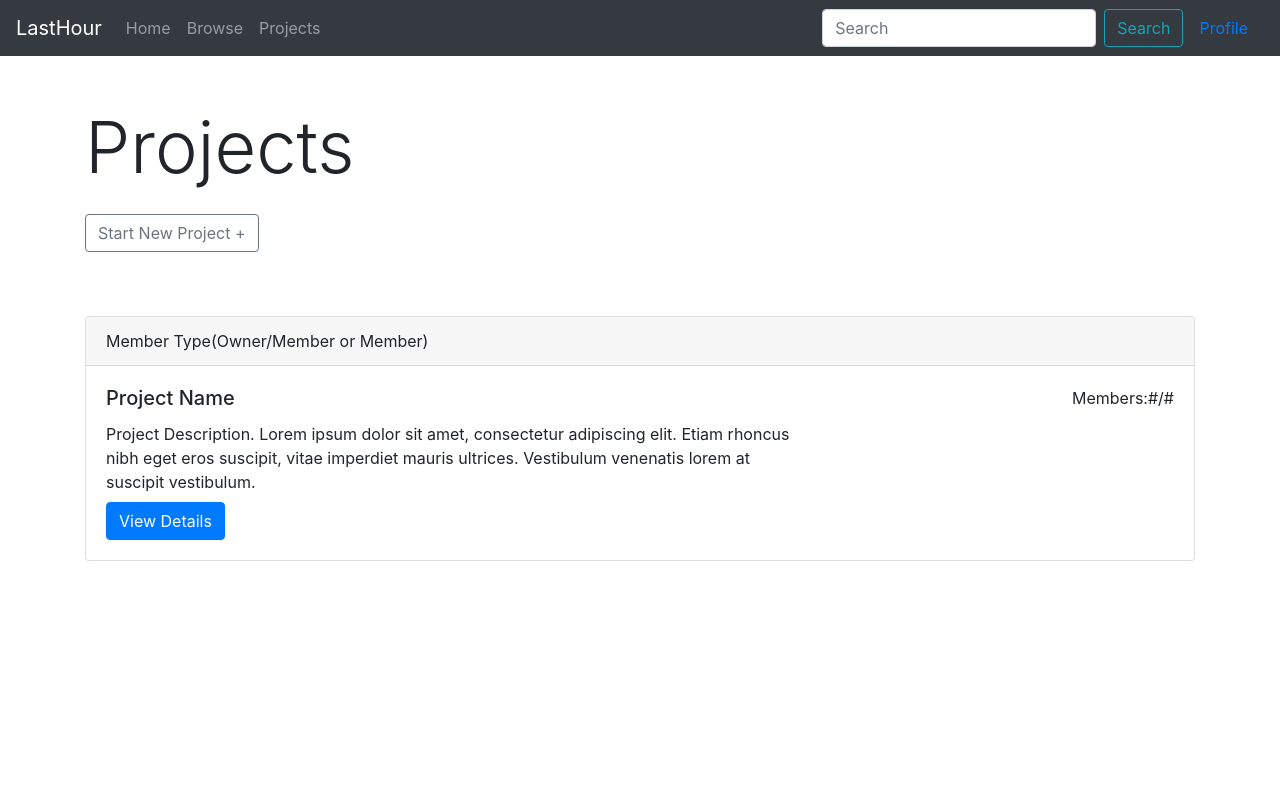
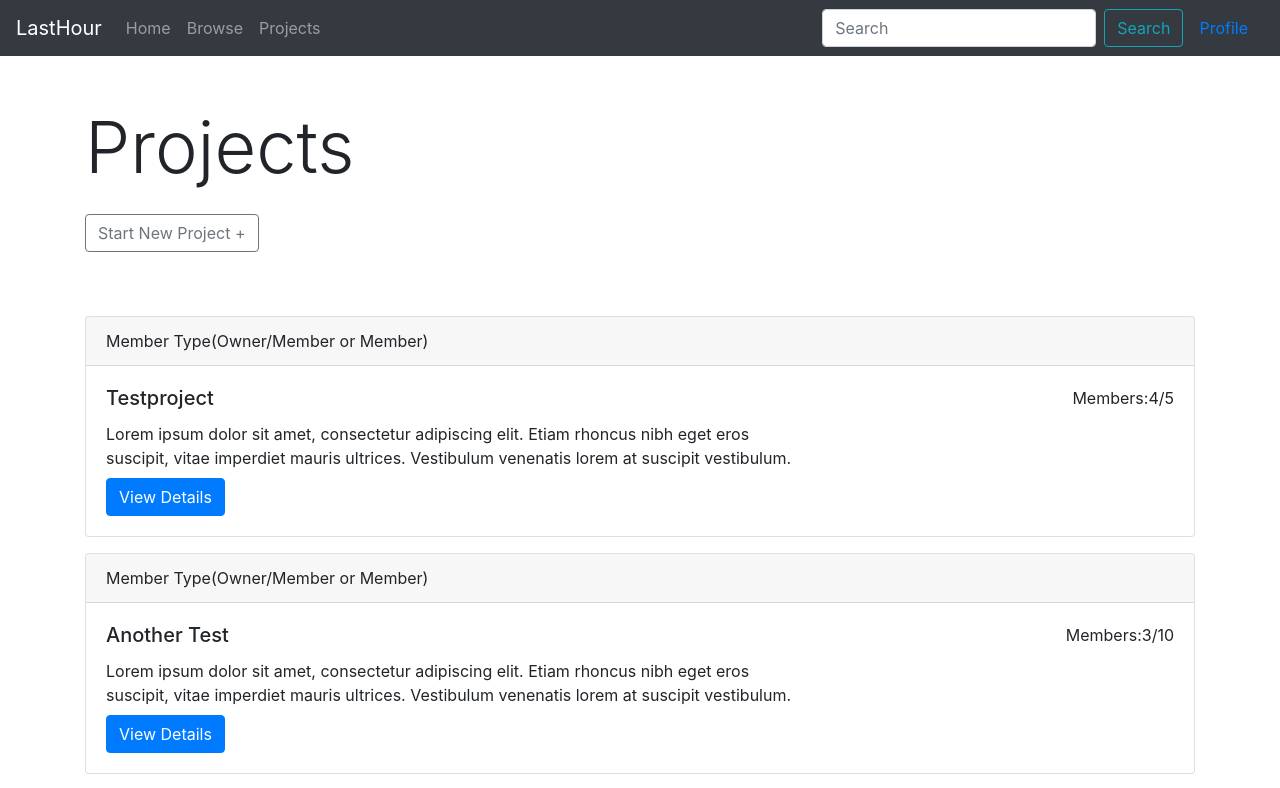
Before and after one commit to PrasanSD/SwampHack, a React (Create React App) app in the folder project-partner-finder/: page /projects in a window 1280 px wide. Shown: the top 788 px of the page. Built offline with nearby package versions, Linux system fonts and the light colour scheme; no server answers; sample sign-in values are in the browser's storage.

Commit message:
Addition of project json

```diff
--- a/project-partner-finder/src/ProjectPage.js
+++ b/project-partner-finder/src/ProjectPage.js
@@ -0,0 +1,45 @@
+import React from "react";
+
+export default function ProjectPage({ projects }) {
+  return (
+    <>
+      <div className="container">
+        <h1 class="display-3 mt-5">Projects</h1>
+
+        <a type="button" class="btn btn-outline-secondary mt-3 mb-5">
+          Start New Project +
+        </a>
+      </div>
+
+      {projects.length > 0 &&
+        projects.map((value, index) => (
+          <div class="container">
+            <div class="card mt-3">
+              <div class="card-header">
+                <span>Member Type(Owner/Member or Member)</span>
+              </div>
+              <div class="card-body">
+                <div class="row">
+                  <div class="col-8">
+                    <h5 class="card-title">{value.name}</h5>
+                  </div>
+                  <div class="col-4 d-flex card-text justify-content-end">
+                    Members: <span>{value.currentMembers}</span>/
+                    <span>{value.maxLimit}</span>{" "}
+                  </div>
+                </div>
+                <div class="row">
+                  <div class="col-8">
+                    <p class="card-text">{value.description}</p>
+                  </div>
+                </div>
+                <a href="#" class="btn btn-primary mt-2">
+                  View Details
+                </a>
+              </div>
+            </div>
+          </div>
+        ))}
+    </>
+  );
+}
--- a/project-partner-finder/src/Projects.js
+++ b/project-partner-finder/src/Projects.js
@@ -1,48 +1,35 @@
 import React from "react";
 import Navbar from "./Navbar";
+import ProjectPage from "./ProjectPage";
 
 export default function Projects() {
-  const projectjson = [{
-      "name": "Testproject",
-      "description":"Lorem ipsum dolor sit amet, consectetur adipiscing elit. Etiam rhoncus nibh eget eros suscipit, vitae imperdiet mauris ultrices. Vestibulum venenatis lorem at suscipit vestibulum.",
-      "maxLimit":"5",
-      "currentMembers":"4"
-  },
-  {
-    "name": "Another Test",
-    "description":"Lorem ipsum dolor sit amet, consectetur adipiscing elit. Etiam rhoncus nibh eget eros suscipit, vitae imperdiet mauris ultrices. Vestibulum venenatis lorem at suscipit vestibulum.",
-    "maxLimit":"10",
-    "currentMembers":"3"
-}]
+  const projectjson = [
+    {
+      name: "Testproject",
+      description:
+        "Lorem ipsum dolor sit amet, consectetur adipiscing elit. Etiam rhoncus nibh eget eros suscipit, vitae imperdiet mauris ultrices. Vestibulum venenatis lorem at suscipit vestibulum.",
+      maxLimit: "5",
+      currentMembers: "4",
+    },
+    {
+      name: "Another Test",
+      description:
+        "Lorem ipsum dolor sit amet, consectetur adipiscing elit. Etiam rhoncus nibh eget eros suscipit, vitae imperdiet mauris ultrices. Vestibulum venenatis lorem at suscipit vestibulum.",
+      maxLimit: "10",
+      currentMembers: "3",
+    },
+    {
+      name: "Test Project 3",
+      description: "this is a sample project",
+      maxLimit: "6",
+      currentMembers: "2",
+    },
+  ];
 
   return (
     <>
       <Navbar />
-      <div class="container">
-        <h1 class="display-3 mt-5">Projects</h1>
-
-        <a type="button" class="btn btn-outline-secondary mt-3 mb-5">Start New Project +</a>
-
-
-        <div class="card mt-3">
-            <div class="card-header">
-                <span>Member Type(Owner/Member or Member)</span>
-            </div>
-            <div class="card-body">
-                <div class="row">
-                    <div class="col-8"><h5 class="card-title">Project Name</h5></div>
-                    <div class="col-4 d-flex card-text justify-content-end">Members: <span>#</span>/<span>#</span> </div>
-                </div>
-                <div class="row">
-                    <div class="col-8">
-                        <p class="card-text">Project Description. Lorem ipsum dolor sit amet, consectetur adipiscing elit. Etiam rhoncus nibh eget eros suscipit, vitae imperdiet mauris ultrices. Vestibulum venenatis lorem at suscipit vestibulum.</p>
-                    </div>
-                </div>
-                <a href="#" class="btn btn-primary mt-2">View Details</a>
-            </div>
-        </div>
-
-    </div>
+      <ProjectPage projects={projectjson} />
     </>
   );
 }
```
